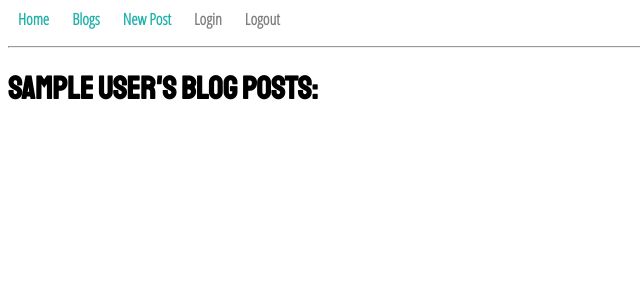
After one commit to EyeLikeFire/blogz, a Flask app: page /blog?user_id=1 in a window 1280 px wide. The commit adds this page. Shown: the top 300 px of the page, without its empty margins (0-640 px from the left). Run offline with Flask 2, Linux system fonts and the light colour scheme; the visitor is signed in with stand-in values (Sample User, id 1); data comes from the database, SQL or seed files in the repository; data that the repository does not hold is empty.

Commit message:
met required use cases

```diff
--- a/main.py
+++ b/main.py
@@ -4,10 +4,10 @@ from flask_sqlalchemy import SQLAlchemy
 
 app = Flask(__name__)
 app.config['DEBUG'] = True
-app.config['SQLALCHEMY_DATABASE_URI'] = 'mysql+pymysql://build-a-blog:build-a-blog@localhost:8889/build-a-blog'
+app.config['SQLALCHEMY_DATABASE_URI'] = 'mysql+pymysql://blogz:blogz@localhost:8889/blogz'
 app.config['SQLALCHEMY_ECHO'] = True
 db = SQLAlchemy(app)
-app.secret_key = 'xy74-blog' #this is for the cookie! ahhh
+app.secret_key = 'xy74-blogz' #this is for the cookie! ahhh
 
 class Blog(db.Model):
 
@@ -26,47 +26,58 @@ class Blog(db.Model):
 class User(db.Model):
 
     id = db.Column(db.Integer, primary_key=True)
-    email = db.Column(db.String(120), unique=True)
+    name = db.Column(db.String(120), unique=True) #changed 'email' to 'name'
     password = db.Column(db.String(120))
     blogs = db.relationship('Blog', backref='owner')
 
-    def __init__(self, email, password):
-        self.email = email
+    def __init__(self, name, password):
+        self.name = name
         self.password = password
 # /\ - - - - C L A S S  A B O V E - - - - /\
 
 # \/ - - F U N C T I O N S  B E L O W - - \/
 @app.before_request
 def require_login():
-    allowed_routes = ['login', 'register']
-    if request.endpoint not in allowed_routes and 'email' not in session:
+    allowed_routes = ['login', 'register', 'index']
+    if request.endpoint not in allowed_routes and 'name' not in session:
         return redirect('/login')
+
+@app.route('/')
+def index():
+    users = User.query.all()
+    return render_template('index.html', users = users)
+
 
 @app.route('/logout')
 def logout():
-    del session['email']
-    return redirect('/home')
+    del session['name']
+    return redirect('/')
 
 @app.route('/register', methods=['POST', 'GET'])
 def register():
     if request.method == 'POST':
-        email = request.form['email']
+        name = request.form['name']
         password = request.form['password']
         verify = request.form['verify']
 
         #TODO - validate user's data
 
-        existing_user = User.query.filter_by(email=email).first()
+        existing_user = User.query.filter_by(name=name).first()
+
+        if len(name) < 4:
+            return "<h2>User name invalid: must be at least 4 charactors long</h2>"
+        elif len(password) < 4:
+            return "<h2>Password invalid: must be at least 4 charactors long</h2>"
 
         if not existing_user:
-            new_user = User(email, password)
+            new_user = User(name, password)
             db.session.add(new_user)
             db.session.commit()
-            session['email'] = email
-            return redirect('/home')
+            session['name'] = name
+            return redirect('/')
         else:
             # TODO - user better response messaging
-            return "<h2>That email already exisits</h2>"
+            return "<h2>That user name already exisits</h2>"
 
     return render_template('register.html')
 
@@ -74,23 +85,23 @@ def register():
 def login():
 
     if request.method == 'POST':
-        email = request.form['email']
+        name = request.form['name']
         password = request.form['password']
-        user = User.query.filter_by(email=email).first()
+        user = User.query.filter_by(name=name).first()
         if user and user.password == password:
-            session['email'] = email
+            session['name'] = name
 
             #Code that only flashes the first part of an email dog@woof.com = dog
             #So Welcome + email_user = "Welcome dog"
-            email_user = ""
-            for i in email:
+            user_name = ""
+            for i in name:
                 if i == "@":
                     break
-                email_user += i
+                user_name += i
 
-            flash("Welcome " + email_user + "!") #"Flash messages" store info directly in the session data. That way if you redirect you still have the info
+            flash("Welcome " + user_name + "!") #"Flash messages" store info directly in the session data. That way if you redirect you still have the info
             print(session)
-            return redirect('/home')
+            return redirect('/')
         else:
             flash("User & password combo is incorrect, or does not exist", 'nocombo')
 
@@ -101,7 +112,7 @@ def login():
 def new_post():
 
     if request.method == 'POST':
-        author = User.query.filter_by(email=session['email']).first()
+        author = User.query.filter_by(name=session['name']).first()
         title = request.form['title']
         content = request.form['body']
 
@@ -118,22 +129,75 @@ def new_post():
         db.session.add(new_post)
         db.session.commit()
 
-        return redirect('/home?id='+str(new_post.id))
+        return redirect('/blog?id='+str(new_post.id))
     return render_template('new-post.html')
 
-@app.route('/home', methods=['POST', 'GET'])
+@app.route('/blog', methods=['POST', 'GET'])
 def BlogIndex():
 
-    blog_user = User.query.filter_by(email=session['email']).first()
+    blog_user = User.query.filter_by(name=session['name']).first()
     blogs = Blog.query.filter_by(deleted=False).all()
+    users = User.query.all()
     blog_id = request.args.get('id')
+
+    user_id = request.args.get('user_id')
 
     if request.method == "GET" and blog_id:
         blogs = Blog.query.filter_by(id=blog_id).first()
-        return render_template('post.html', blogs=blogs)
-    return render_template('home.html', blogs=blogs)
+        user = User.query.filter_by(id=blogs.owner_id).first()
+        return render_template( 'post.html', blogs=blogs, user=user )
 
+
+    if request.method == "GET" and user_id:
+        user = User.query.filter_by(id=user_id).first()
+        blogs = Blog.query.filter_by(owner_id=user.id).all()
+        return render_template( 'user.html', user=user, blogs=blogs )
+
+    #This is the ELSE statement:
+    return render_template('blog.html', blogs=blogs, users=users)
 
 
 if __name__ == '__main__':
     app.run()
+
+# THIS IS WHERE I LEFT OFF....
+
+    # Make a Home Page
+    # Now we can see a list of all blogs by all users on the /blog page, but what if a visitor to the site only wants to see the blogs for a particular author? To make that easy for the visitor, let's add a "Home" page that will live at the route / and will display a list of the usernames for all the authors on the site. Make a template called index.html that displays this list, and in main.py create a route handler function for it (named index so that it is included in the allowed routes we listed above).
+
+    # Create Dynamic User Pages
+    # Just as we created a page to dynamically display individual blog posts in Build-a-Blog, we'll create a page to dynamically display the posts of each individual user. We'll use a GET request on the /blog path with a query parameter of ?user=userId where "userId" is the integer matching the id of the user whose posts we want to feature. And we'll need to create a template for this page.
+
+    # There are three ways that users can reach this page and they all require that we make some changes to our templates. We will need to display, as a link, the username of the author of each blog post in a tagline on the individual blog entry page and on the /blog page. Check out our demo app and see the line "Written by..." underneath the body of the blog posts.
+
+    # If you fulfilled the second bonus mission in Build-a-Blog using a DateTime column, then you can utilize that field here to also note when each post was created, alongside the author.
+
+# Remember that each Blog object has an owner associated with it (passed to it in the constructor), so you can access the properties of that owner (such as username, or id) with dot notation.
+
+#^^^^^ Is this differnt then the method I used?
+
+    # Then you'll have to amend the /blog route handler to render the correct template (either the one for the individual blog user page, or the one for the individual blog entry page) based on the arguments in the request (i.e., which name the query parameter has). If the query param is user, then you need to use the template for the individual user page and pass it a list of all the blogs associated with that user.
+
+    # We also need to modify our index.html. For each author name listed, add a link to the author's individual blog user page.
+
+    # Here are the relevant use cases:
+
+    # User is on the / page ("Home" page) and clicks on an author's username in the list and lands on the individual blog user's page.
+    # User is on the /blog page and clicks on the author's username in the tagline and lands on the individual blog user's page.
+
+    # User is on the individual entry page (e.g., /blog?id=1) and clicks on the author's username in the tagline and lands on the individual blog user's page.
+
+
+# Bonus Missions
+# Before embarking on these bonus missions, make sure to commit and push your working code to GitHub!
+
+# Add Pagination
+# To limit the scrolling that users have to do if they visit a page with multiple blog posts on it, we'll implement pagination on our individual users page and our "all blogs" (/blog) page. The Flask-SQLAlchemy API makes this a fairly straightforward process. Review the documentation on pagination in the Utilities section and also the Models, which describes a paginate method that is part of the class flask.ext.sqlalchemy.BaseQuery.
+
+# We recommend limiting posts to 5 per page.
+
+# Add Hashing
+# After completing the video lessons on hashing, come back to this assignment and refactor your code so that you utilize hashing instead of storing passwords directly.
+
+# Submit
+# To turn in your assignment and get credit, follow the submission instructions.
--- a/templates/base.html
+++ b/templates/base.html
@@ -28,12 +28,33 @@
             color:rgb(46, 131, 127);
         }
 
+        .gray {
+           font-size: 1em;
+           display: inline;
+           margin: 10px;
+           text-decoration: none;
+           font-weight: bold;
+           color: gray;
+        }
+
+        .gray:hover {
+            color: rgb(66, 66, 66);
+        }
+
+        .small-a {
+           font-size: 1em;
+           text-decoration: none;
+           font-weight: bold;
+           color:rgb(28, 54, 83);
+        }
+        .small-a:hover { color:rgb(77, 112, 151); }
         .large {
             font-size: 2em;
         }
         .medium {
             font-size: 1.5em;
         }
+        .small { font-size: .8em}
         /*
          https://css-tricks.com/snippets/css/scale-on-hover-with-webkit-transition/
         */
@@ -48,6 +69,10 @@
         a:hover {
             color:rgb(199, 27, 107);
         }
+
+        div {
+            padding-right: 20%;
+        }
         body {font-family: 'Open Sans Condensed', sans-serif;}
         h1 {font-family: 'Staatliches', cursive;}
 
@@ -56,11 +81,18 @@
 <body>
 
     <div>
-        <a class="inline" href="/home">Home</a>
+        <a class="inline" href="/">Home</a>
 
-        <a class="inline" href='/logout'>Logout</a>
+        <a class="inline" href="/blog">Blogs</a>
 
         <a class="inline" href="/new-post">New Post</a>
+
+        <a class="gray" href='/login'>Login</a>
+
+        <a class="gray" href='/logout'>Logout</a>
+
+        <br>
+
     </div>
 
     {% with messages = get_flashed_messages(with_categories=True)%}
--- a/templates/login.html
+++ b/templates/login.html
@@ -6,9 +6,9 @@
 <form action="/login" method="post">
     <table>
         <tr>
-            <td><label for="email">Email</label></td>
+            <td><label for="name">Email</label></td>
             <td>
-                <input name="email" type="email" value="{{ email }}">
+                <input name="name" type="text" value="{{ name }}">
             </td>
         </tr>
         <tr>
--- a/templates/post.html
+++ b/templates/post.html
@@ -6,6 +6,7 @@
 <br><br>
 <span class="medium">{{blogs.post}}</span>
 
-
+<br><br>
+<span><i  class="small"> Written by: <a class="small-a" href="/blog?user_id={{user.id}}">{{user.name}}</a></i>  </span>
 
 {% endblock %}
--- a/templates/register.html
+++ b/templates/register.html
@@ -5,9 +5,9 @@
 <form action="/register" method="post">
     <table>
         <tr>
-            <td><label for="email">Email</label></td>
+            <td><label for="name">User name</label></td>
             <td>
-                <input name="email" type="email" value="{{ email }}">
+                <input name="name" type="text" value="{{ name }}">
             </td>
         </tr>
         <tr>
--- /dev/null
+++ b/templates/user.html
@@ -0,0 +1,26 @@
+<!-- This will display the user's blogs only
+
+
+We will also add a singleUser.html template that will be used to display only the blogs associated with a single given author. It will be used when we dynamically generate a page using a GET request with a user query parameter on the /blog route (similar to how we dynamically generated individual blog entry pages in the last assignment).
+
+-->
+
+{% extends "base.html" %}
+
+{% block content %}
+
+<h1> {{user.name}}'s Blog posts: </h1>
+
+{% for blog in blogs %}
+<div class="grow">
+<a href="/blog?id={{blog.id}}">
+<span><b>{{blog.title}}</b></span>
+</a>
+<br>
+<span>{{blog.post}}</span>
+<br>
+</div>
+<br>
+{% endfor %}
+
+{% endblock %}
```
Also changed, not shown: templates/blog.html (renamed from templates/home.html, +9 -2 lines), templates/index.html (added, +15 -0 lines), templates/todos.html (deleted, +0 -39 lines).
